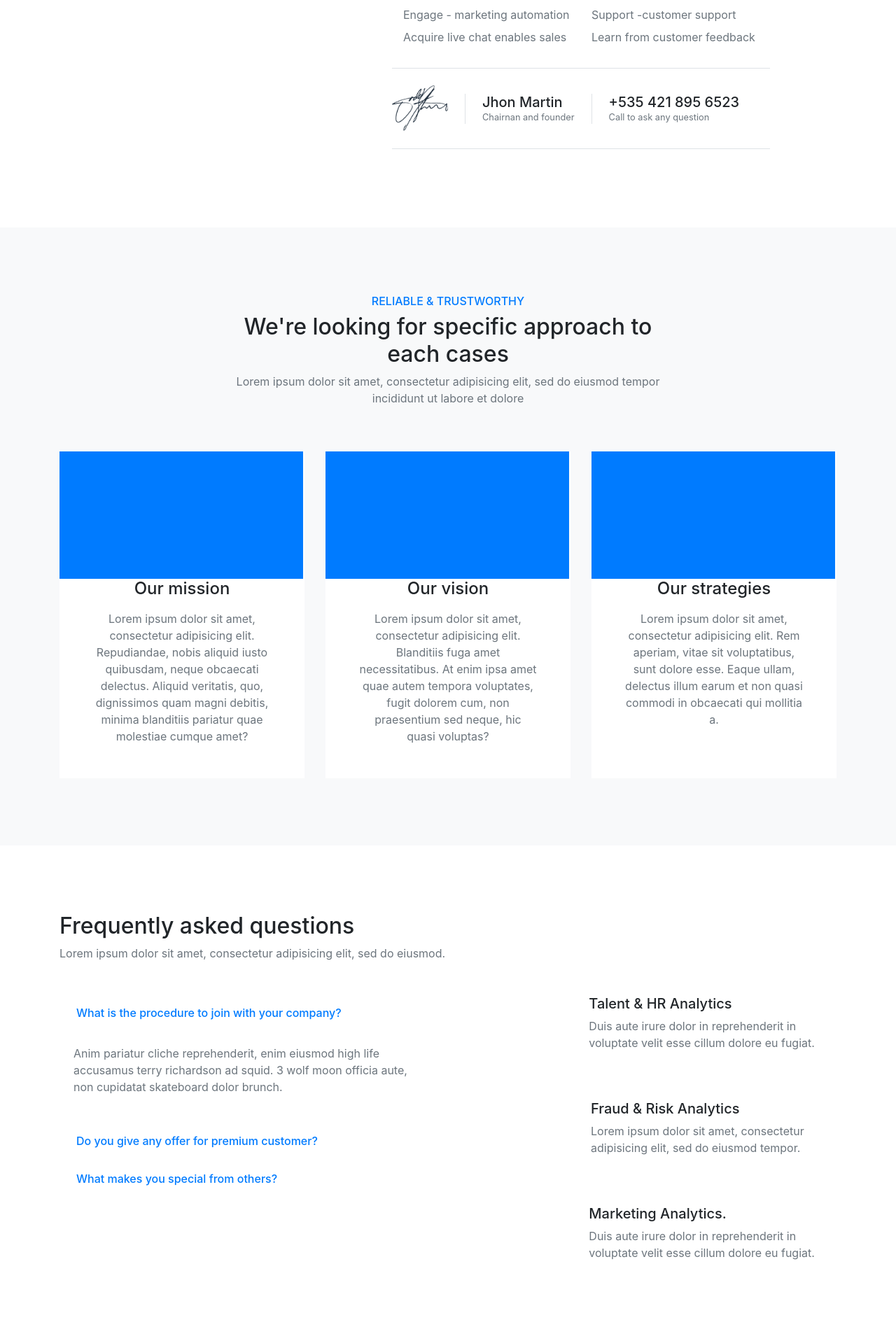
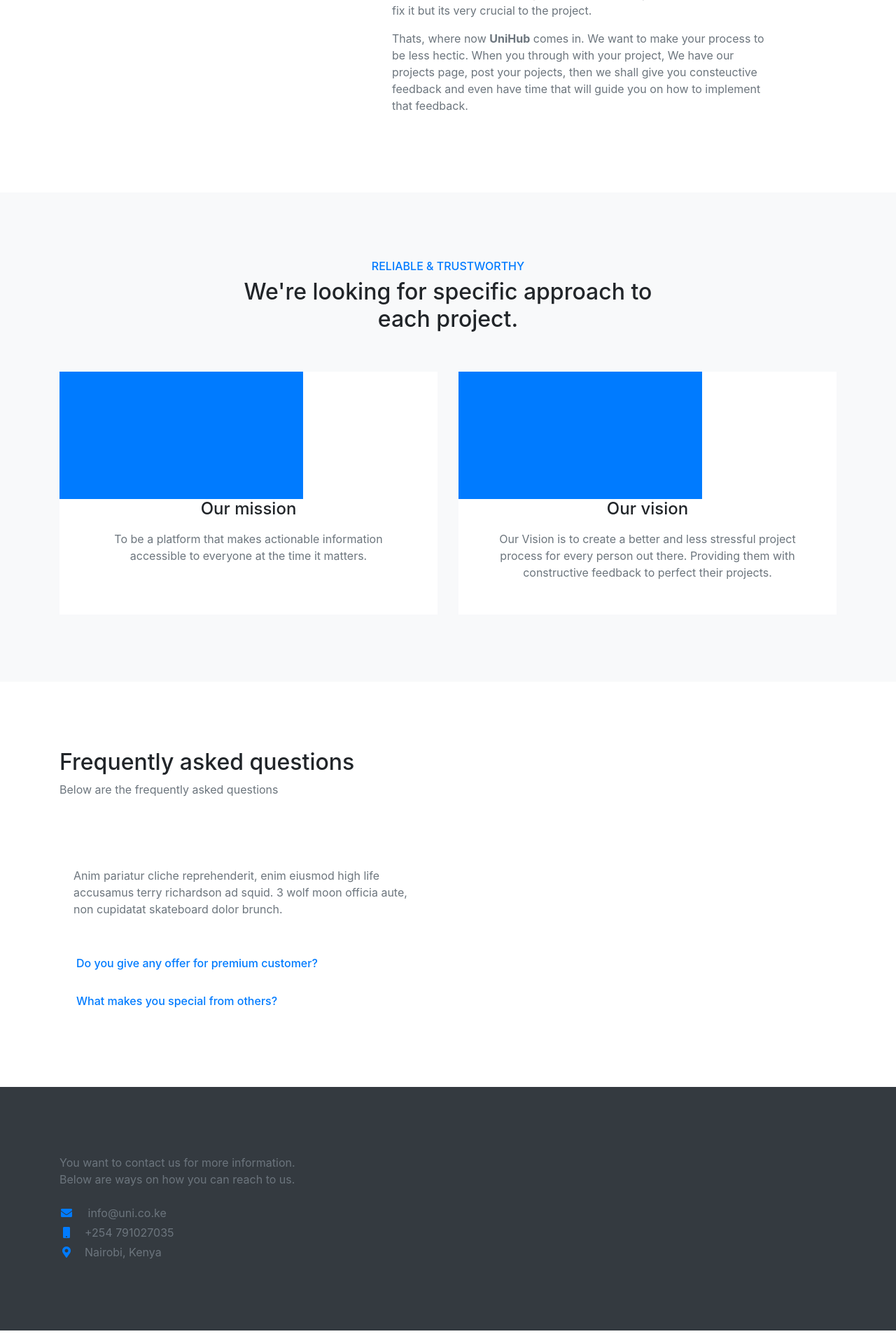
Before and after one commit to costamay/universityHub, a Django app: page /about/ in a window 1280 px wide. Shown: the part 717-2633 px from the top of the page at 70% size. Run offline with Django 3.2, Linux system fonts and the light colour scheme; some libraries are stand-ins or nearby versions.

Commit message:
Add all the changes

```diff
--- a/templates/about.html
+++ b/templates/about.html
@@ -6,7 +6,7 @@
     <!-- Hero Slider -->
     <section class="hero bg-cover bg-position py-4" style="background: url(img/hero-banner-1.jpg)">
       <div class="container py-5 index-forward text-white">
-        <h1>About Us</h1>
+        <h1>About UniHub</h1>
         <!-- Breadcrumb-->
         <!-- <nav aria-label="breadcrumb">
           <ol class="breadcrumb bg-none mb-0 p-0">
@@ -23,18 +23,26 @@
             <div class="pt-1 bg-primary"><img class="img-fluid" src="img/about-img.jpg" alt=""></div>
           </div>
           <div class="col-lg-6">
-            <p class="h6 mb-1 text-uppercase text-primary mb-3">Our main services</p>
-            <h2 class="mb-4">We Work With You To Address Your Most Critical Business Priorities</h2>
-            <p class="text-small text-muted">Lorem ipsum dolor sit amet, consectetur adipisicing elit, sed do eiusmod tempor incididunt ut labore et dolore magna aliqua. Ut enim ad minim veniam, quis nostrud exercitation ullamco laboris nisi ut aliquip ex ea commodo consequat.</p>
-            <ul class="list-check list-unstyled row px-3 mb-4">
+            <!-- <p class="h6 mb-1 text-uppercase text-primary mb-3">Our main services</p> -->
+            <!-- <h2 class="mb-4">We Work With You To Address Your Most Critical Business Priorities</h2> -->
+            <p class="text-primary text-muted">
+              Unihub was created and designed by a group of developers and designers. This was after each gave their testimony of how hard it is to get constructive feedback on your project.
+            </p>
+            <p class="text-primary text-muted" > And the reason its hard is mostly because, we tend to ask for feedback from those people who are our friends and close to us since they are our connections.</p>
+            <p class="text-primary text-muted">But, most of the time, and most of them dont give us the right feedback because they fear discouraging us Because at times they Know how much we have invested our time in those projects.
+            </p>
+        <p class="text-primary text-muted">Another problem is that, most will give us feedback which is not relevant. While others will give a feedback that you dont know how to fix it but its very crucial to the project.
+        </p>
+    <p class="text-primary text-muted">Thats, where now <strong>UniHub</strong> comes in. We want to make your process to be less hectic. When you through with your project, We have our projects page, post your pojects, then we shall give you consteuctive feedback and even have  time that will guide you on how to implement that feedback.</p>
+            <!-- <ul class="list-check list-unstyled row px-3 mb-4">
               <li class="text-small text-muted col-lg-6 mb-2">Acquire live chat enables sales</li>
               <li class="text-small text-muted col-lg-6 mb-2">Learn from customer feedback</li>
               <li class="text-small text-muted col-lg-6 mb-2">Engage - marketing automation</li>
               <li class="text-small text-muted col-lg-6 mb-2">Support -customer support</li>
               <li class="text-small text-muted col-lg-6 mb-2">Acquire live chat enables sales</li>
               <li class="text-small text-muted col-lg-6 mb-2">Learn from customer feedback</li>
-            </ul>
-            <ul class="list-inline py-4 border-top border-bottom d-flex align-items-center">
+            </ul> -->
+            <!-- <ul class="list-inline py-4 border-top border-bottom d-flex align-items-center">
               <li class="list-inline-item pr-4 mr-0"><img src="img/about-sign.png" alt="" width="80"></li>
               <li class="list-inline-item px-4 mr-0 border-left">
                 <h5 class="mb-0">Jhon Martin</h5>
@@ -44,7 +52,7 @@
                 <h5 class="mb-0">+535 421 895 6523</h5>
                 <p class="small font-weight-normal text-muted mb-0">Call to ask any question</p>
               </li>
-            </ul>
+            </ul> -->
           </div>
         </div>
       </div>
@@ -55,13 +63,13 @@
           <div class="row">
             <div class="col-lg-7 mx-auto">
               <p class="h6 text-uppercase text-primary">Reliable &amp; Trustworthy</p>
-              <h2>We're looking for specific approach to each cases</h2>
-              <p class="text-muted">Lorem ipsum dolor sit amet, consectetur adipisicing elit, sed do eiusmod tempor incididunt ut labore et dolore</p>
+              <h2>We're looking for specific approach to each project.</h2>
+              <!-- <p class="text-muted">Lorem ipsum dolor sit amet, consectetur adipisicing elit, sed do eiusmod tempor incididunt ut labore et dolore</p> -->
             </div>
           </div>
         </header>
         <div class="row align-items-stretch">
-          <div class="col-lg-4 mb-4 mb-lg-0">
+          <div class="col-lg-6 mb-4 mb-lg-0">
             <div class="bg-white h-100">
               <div class="bg-primary px-4 py-3 d-inline-block">
                 <svg class="svg-icon text-white">
@@ -70,11 +78,11 @@
               </div>
               <div class="px-5 pt-0 pb-5 bg-white text-center">
                 <h2 class="h4 mb-3">Our mission</h2>
-                <p class="text-muted text-small mb-0">Lorem ipsum dolor sit amet, consectetur adipisicing elit. Repudiandae, nobis aliquid iusto quibusdam, neque obcaecati delectus. Aliquid veritatis, quo, dignissimos quam magni debitis, minima blanditiis pariatur quae molestiae cumque amet?</p>
+                <p class="text-muted text-small mb-0">To be a platform that makes actionable information accessible to everyone at the time it matters.</p>
               </div>
             </div>
           </div>
-          <div class="col-lg-4 mb-4 mb-lg-0">
+          <div class="col-lg-6 mb-4 mb-lg-0">
             <div class="bg-white h-100">
               <div class="bg-primary px-4 py-3 d-inline-block">
                 <svg class="svg-icon text-white">
@@ -83,11 +91,11 @@
               </div>
               <div class="px-5 pt-0 pb-5 bg-white text-center">
                 <h2 class="h4 mb-3">Our vision</h2>
-                <p class="text-muted text-small mb-0">Lorem ipsum dolor sit amet, consectetur adipisicing elit. Blanditiis fuga amet necessitatibus. At enim ipsa amet quae autem tempora voluptates, fugit dolorem cum, non praesentium sed neque, hic quasi voluptas?</p>
+                <p class="text-muted text-small mb-0">Our Vision is to create a better and less stressful project process for every person out there. Providing them with constructive feedback to perfect their projects.</p>
               </div>
             </div>
           </div>
-          <div class="col-lg-4">
+          <!-- <div class="col-lg-4">
             <div class="bg-white h-100">
               <div class="bg-primary px-4 py-3 d-inline-block">
                 <svg class="svg-icon text-white">
@@ -95,25 +103,25 @@
                 </svg>
               </div>
               <div class="px-5 pt-0 pb-5 bg-white text-center">
-                <h2 class="h4 mb-3">Our strategies</h2>
+                <h2 class="h4 mb-3">Our Main Objective. </h2>
                 <p class="text-muted text-small mb-0">Lorem ipsum dolor sit amet, consectetur adipisicing elit. Rem aperiam, vitae sit voluptatibus, sunt dolore esse. Eaque ullam, delectus illum earum et non quasi commodi in obcaecati qui mollitia a.</p>
               </div>
             </div>
-          </div>
+          </div> -->
         </div>
       </div>
     </section>
     <section class="py-5">
       <div class="container py-5">
         <h2>Frequently asked questions</h2>
-        <p class="text-muted mb-5">Lorem ipsum dolor sit amet, consectetur adipisicing elit, sed do eiusmod.</p>
+        <p class="text-muted mb-5">Below are the frequently asked questions </p>
         <div class="row">
           <div class="col-lg-6 mb-5 mb-lg-0">
             <div class="accordion" id="accordionExample">
               <div class="card rounded-0 border-0 mb-1">
                 <div class="card-header p-0 border-0 bg-white rounded-0" id="headingOne">
                   <h6 class="mb-0"><a class="reset-anchor w-100 px-4 py-3 d-block" data-toggle="collapse" href="#collapseOne" aria-expanded="true" aria-controls="collapseOne">
-                      What is the procedure to join with your company?
+
                       </a></h6>
                 </div>
                 <div class="collapse show" id="collapseOne" aria-labelledby="headingOne" data-parent="#accordionExample">
@@ -148,7 +156,7 @@
               </div>
             </div>
           </div>
-          <div class="col-lg-6">
+          <!-- <div class="col-lg-6">
             <ul class="list-unstyled">
               <li class="d-flex">
                 <svg class="svg-icon text-primary">
@@ -178,7 +186,7 @@
                 </div>
               </li>
             </ul>
-          </div>
+          </div> -->
         </div>
       </div>
     </section>
--- a/templates/contact.html
+++ b/templates/contact.html
@@ -20,7 +20,7 @@
       <div class="container py-5">
         <header>
           <h2>Request a <span class="text-primary">Call </span>Back</h2>
-          <p class="mb-5 text-muted">Nanotechnology immersion along the information highway will close the loop on focusing</p>
+          <p class="mb-5 text-muted">Do you have any complaint or something you would love us to clarify for you?</p>
         </header>
         <div class="row">
           <div class="col-lg-7 mb-5 mb-lg-0">
@@ -54,7 +54,7 @@
               </div>
             </div>
           </div>
-          <div class="col-lg-4">
+          <!-- <div class="col-lg-4">
             <h3>Have a quesion?</h3>
             <p class="text-muted mb-5">If you got any questions please do not hesitate to send us a message.</p>
             <ul class="list-unstyled">
@@ -80,7 +80,7 @@
                 </div>
               </li>
             </ul>
-          </div>
+          </div> -->
         </div>
       </div>
     </section>
--- a/templates/footer.html
+++ b/templates/footer.html
@@ -35,7 +35,7 @@
         <div class="row py-5">
           <div class="col-lg-4 col-md-6">
             <!-- <img class="mb-4" src="{% static 'img/logo-white.svg' %}" alt="" width="200"> -->
-            <p class="text-muted text-small mb-4">Lorem ipsum dolor sit amet, consectetur adipisicing elit, sed do eiusmod tempor incididunt.</p>
+            <p class="text-muted text-small mb-4">You want to contact us for more information. Below are ways on how you can reach to us. </p>
             <p class="mb-1"><i class="fas fa-envelope mr-3 text-primary fa-fw"></i><span class="text-small text-muted"> info@uni.co.ke</span></p>
             <p class="mb-1"><i class="fas fa-mobile mr-3 text-primary fa-fw"></i><span class="text-small text-muted">+254 791027035</span></p>
             <p class="mb-1"><i class="fas fa-map-marker-alt mr-3 text-primary fa-fw"></i><span class="text-small text-muted">Nairobi, Kenya</span></p>
```
Also changed, not shown: templates/index.html (+4 -4 lines).
